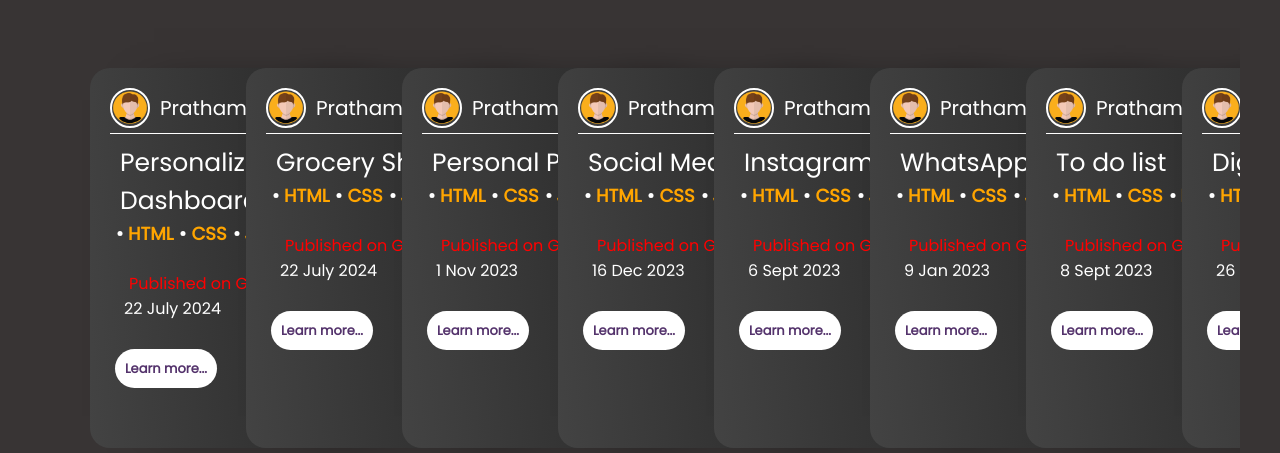
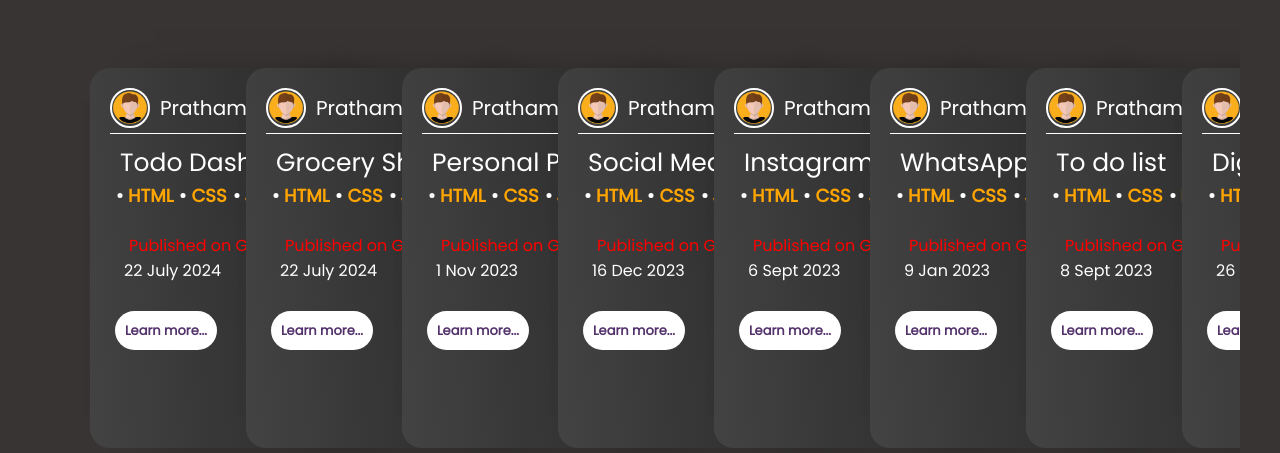
Before and after one commit to prathameshvattamwar/blog, a plain HTML site: page index.html in a window 1280 px wide. Shown: the part 347-800 px from the top of the page. Drawn offline with Linux system fonts and the light colour scheme.

Commit message:
Update index.html

```diff
--- a/index.html
+++ b/index.html
@@ -72,7 +72,7 @@
               <div class="developer_name">Prathamesh V</div>
             </div>
             <div class="project_data">
-              <div class="project_title">Personalized Dashboard</div>
+              <div class="project_title">Todo Dashboard</div>
               <div class="project_tags">
                 <div class="project_tag">HTML</div>
                 <div class="project_tag">CSS</div>
```
